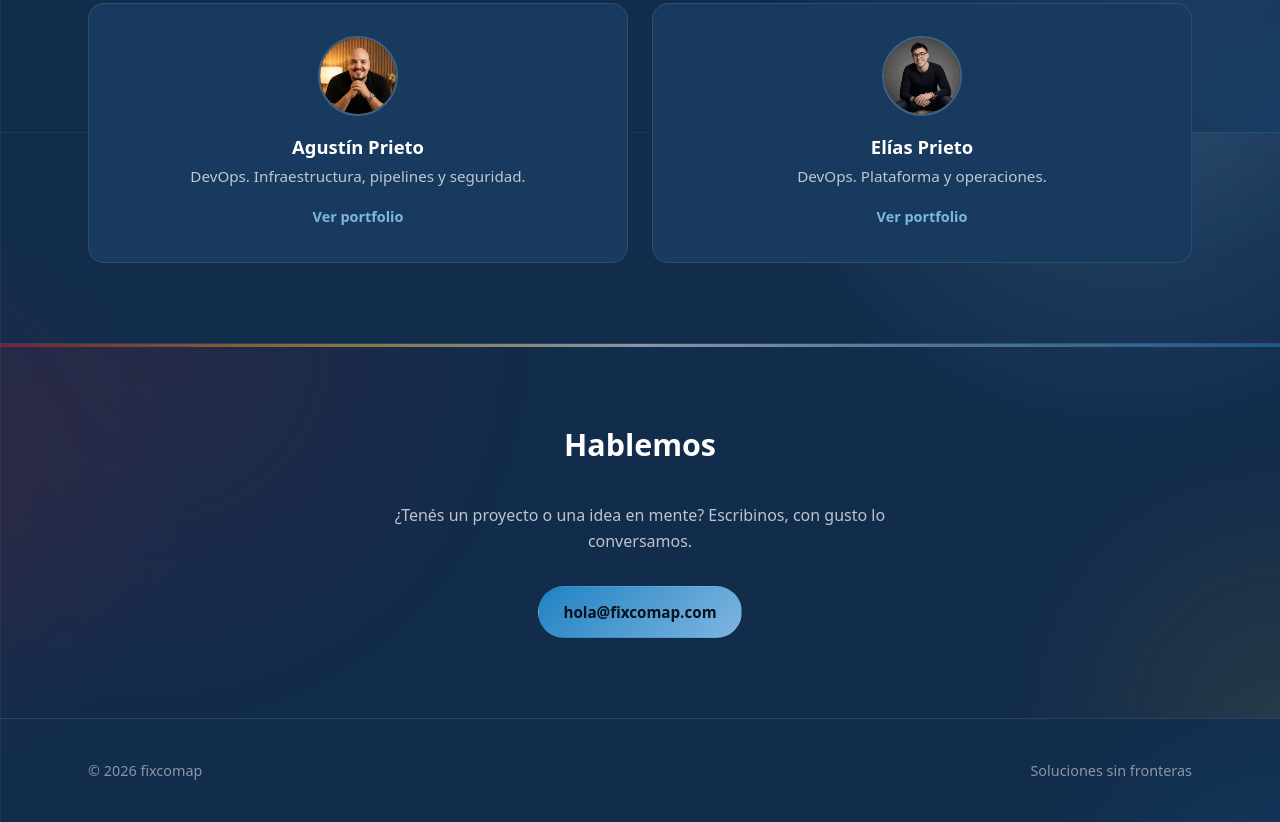
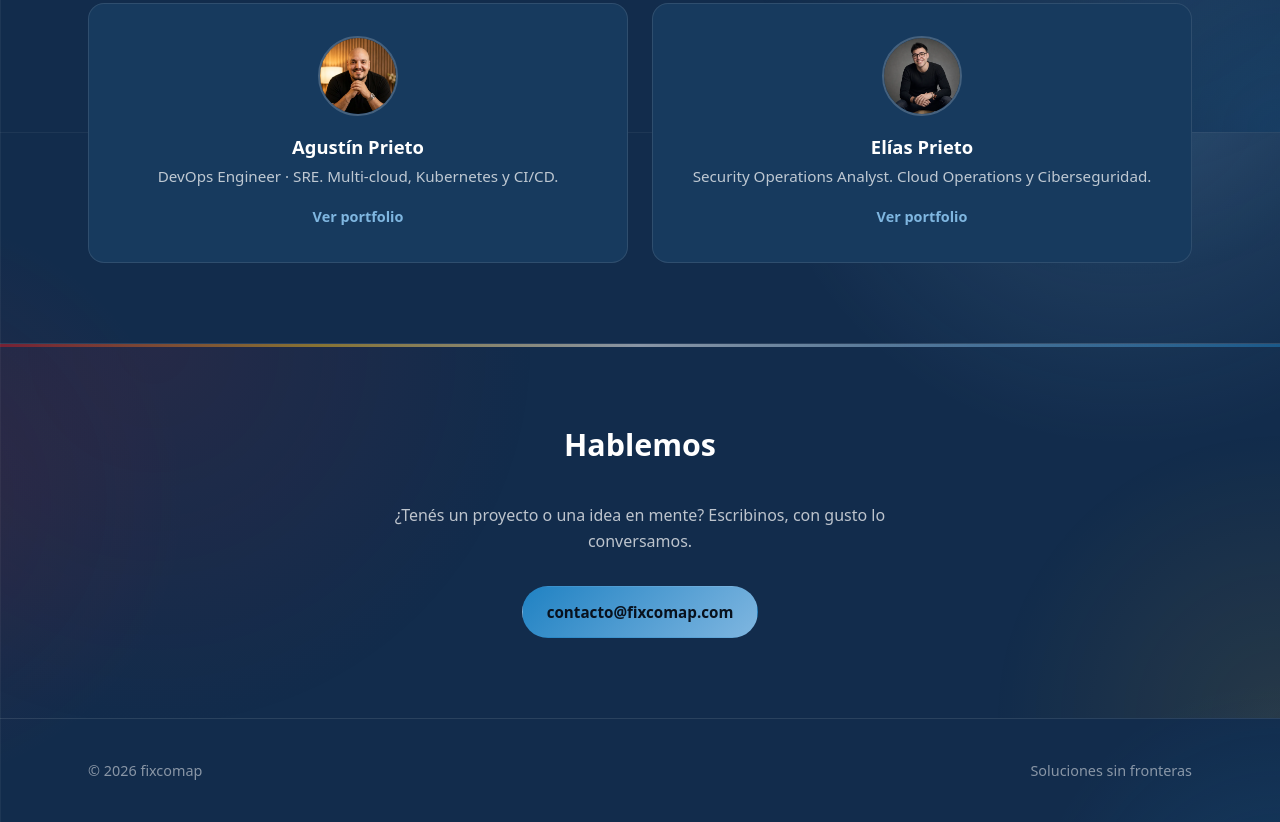
Before and after one commit to fixcomap/web, a website: page public/index.html in a window 1280 px wide. Shown: the part 1468-2290 px from the top of the page. Drawn offline with Linux system fonts and the light colour scheme.

Commit message:
feat(web): correo contacto@ y titulos profesionales del equipo

```diff
--- a/public/index.html
+++ b/public/index.html
@@ -23,7 +23,7 @@
         <a href="#contacto">Contacto</a>
       </nav>
 
-      <a class="btn btn-cta header-cta" href="mailto:hola@fixcomap.com">Hablemos</a>
+      <a class="btn btn-cta header-cta" href="mailto:contacto@fixcomap.com">Hablemos</a>
 
       <details class="mobile-menu">
         <summary class="menu-toggle" aria-label="Abrir menú">
@@ -35,7 +35,7 @@
             <a href="#equipo">Equipo</a>
             <a href="#contacto">Contacto</a>
           </nav>
-          <a class="btn btn-cta" href="mailto:hola@fixcomap.com">Hablemos</a>
+          <a class="btn btn-cta" href="mailto:contacto@fixcomap.com">Hablemos</a>
         </div>
       </details>
     </div>
@@ -61,7 +61,7 @@
               simples, sólidas y pensadas para durar.
             </p>
             <div class="hero-actions">
-              <a class="btn btn-primary" href="mailto:hola@fixcomap.com">Contactar</a>
+              <a class="btn btn-primary" href="mailto:contacto@fixcomap.com">Contactar</a>
               <a class="btn btn-secondary" href="#servicios">Qué hacemos</a>
             </div>
           </div>
@@ -185,7 +185,7 @@
               <img src="/assets/agus.webp" alt="Agustín Prieto" width="600" height="600" loading="lazy">
             </div>
             <h3>Agustín Prieto</h3>
-            <p class="role">DevOps. Infraestructura, pipelines y seguridad.</p>
+            <p class="role">DevOps Engineer · SRE. Multi-cloud, Kubernetes y CI/CD.</p>
             <a class="cv-link" href="https://agustin.fixcomap.com">Ver portfolio</a>
           </article>
           <article class="member">
@@ -193,7 +193,7 @@
               <img src="/assets/fotona.webp" alt="Elías Prieto" width="600" height="600" loading="lazy">
             </div>
             <h3>Elías Prieto</h3>
-            <p class="role">DevOps. Plataforma y operaciones.</p>
+            <p class="role">Security Operations Analyst. Cloud Operations y Ciberseguridad.</p>
             <a class="cv-link" href="https://elias.fixcomap.com">Ver portfolio</a>
           </article>
         </div>
@@ -206,7 +206,7 @@
       <div class="wrap contact-wrap">
         <h2>Hablemos</h2>
         <p>¿Tenés un proyecto o una idea en mente? Escribinos, con gusto lo conversamos.</p>
-        <a class="btn btn-primary" href="mailto:hola@fixcomap.com">hola@fixcomap.com</a>
+        <a class="btn btn-primary" href="mailto:contacto@fixcomap.com">contacto@fixcomap.com</a>
       </div>
     </section>
   </main>
```
